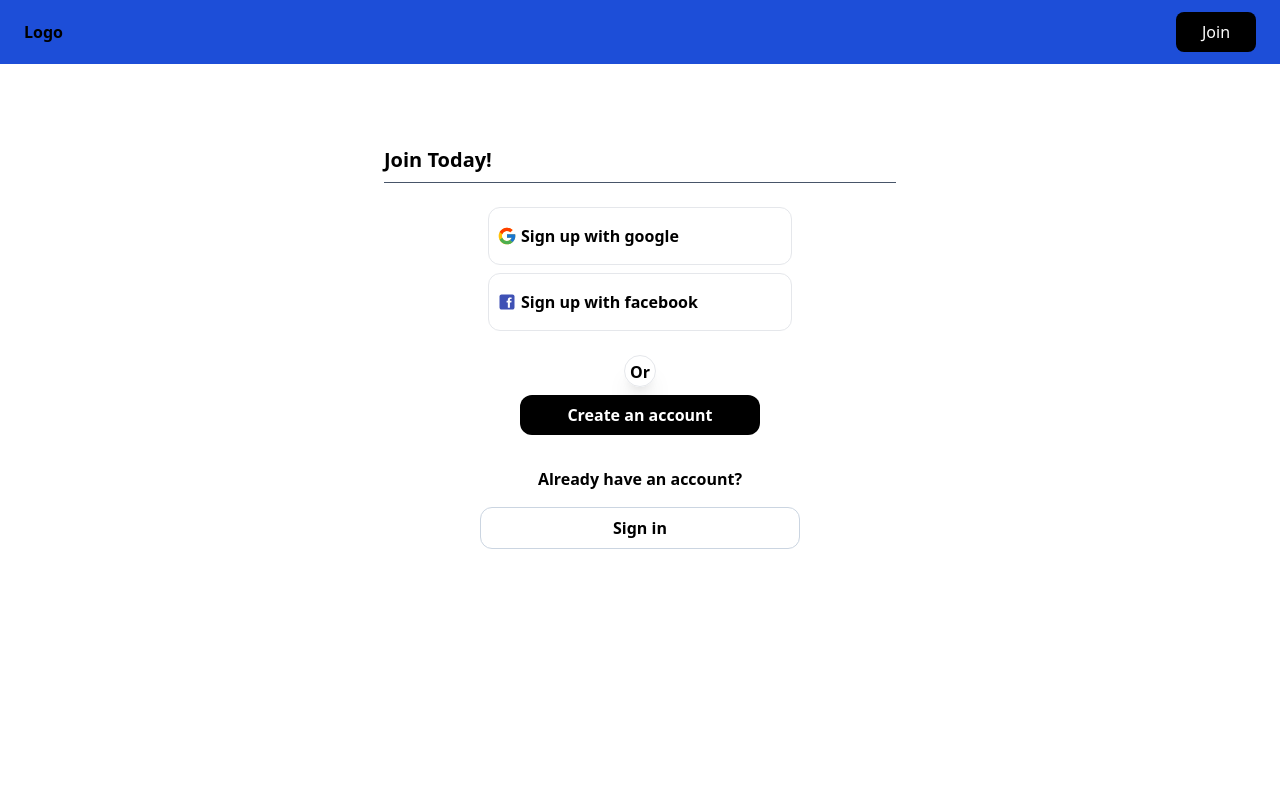
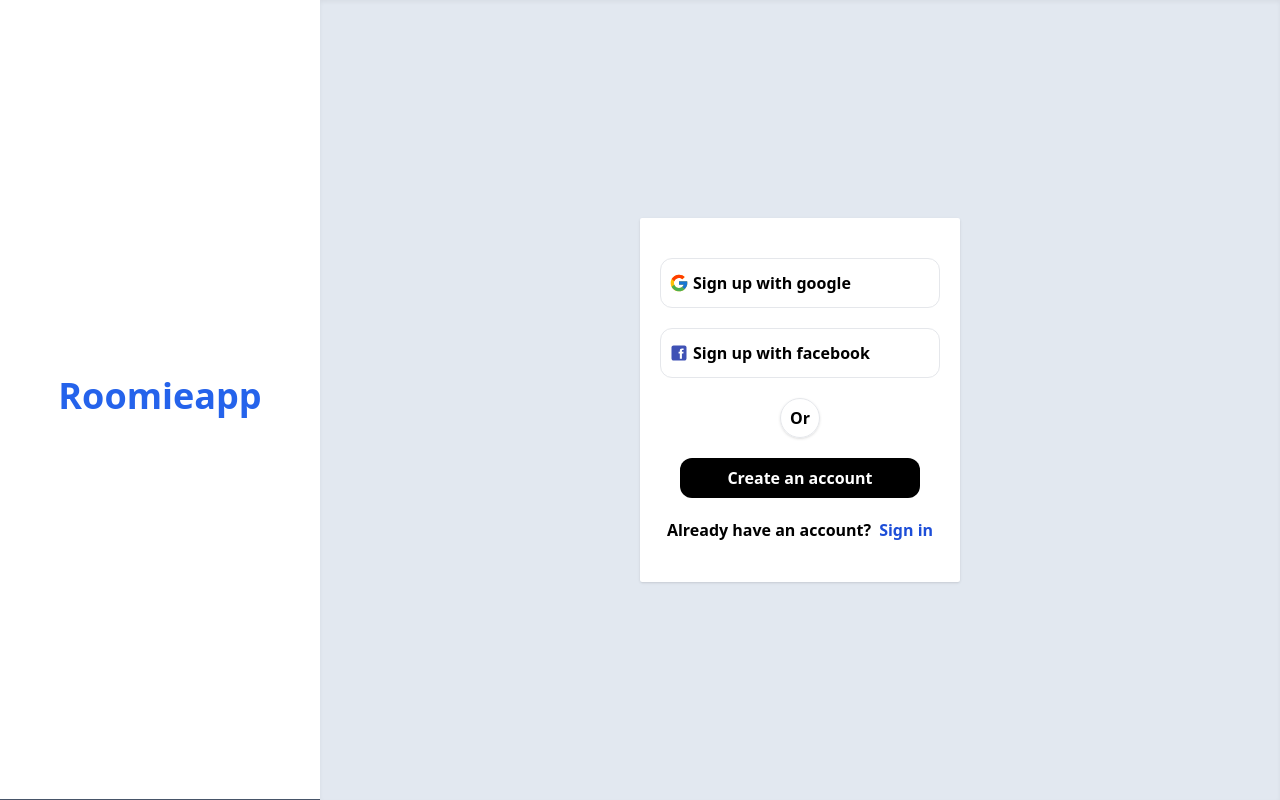
Before and after one commit to Bigchills/OAuth, a React (Vite) app: page / in a window 1280 px wide. Built offline with nearby package versions, Linux system fonts and the light colour scheme.

Commit message:
new signin layout

```diff
--- a/src/Pages/Homepage.jsx
+++ b/src/Pages/Homepage.jsx
@@ -49,11 +49,15 @@ const Homepage = () => {
         setUser(JSON.parse(storedUser));
       }
     }
+    if(!token || !user){
+      navigate("/")
+    }
   }, [location.search, navigate]);
 
   if (error) {
     return <div>Error: {error.message}</div>;
   }
+
 
   return (
     <div className=''>
--- a/src/Pages/SignIn.jsx
+++ b/src/Pages/SignIn.jsx
@@ -4,8 +4,7 @@ import Auth from '../components/Auth'
 
 const SignIn = () => {
   return (
-    <div>
-        <Navbar/>
+    <div className='bg-slate-200'>
         <Auth/>
     </div>
   )
--- a/src/components/Auth.jsx
+++ b/src/components/Auth.jsx
@@ -18,16 +18,17 @@ const Auth = () => {
   return (
 
     <>
-    <div className=" mt-20 w-3/4 mx-auto border-black space-y-2
+    <div className="  w-full flex h-screen mx-auto border-black
                     ">
-        <div className='border-b border-slate-600 max-w-lg mx-auto' >
-            <h2 className="text-xl font-semibold mb-2
+        <div className='border-b border-slate-600 w-1/4 flex justify-center items-center  bg-white h-screen' >
+            <h2 className="text-4xl text-blue-600 font-semibold mb-2
                             ">
-                Join Today!
+                Roomieapp
             </h2>
         </div>
-        <div className="flex flex-col font-semibold py-4 px-2 space-y-2 max-w-80 mx-auto ">
-            <button className='border  rounded-xl py-4 px-2  hover:bg-black hover:text-white' onClick={redirect} >
+        <div className='flex-1 flex justify-center items-center shadow-inner'>
+            <div className="  flex flex-col font-semibold px-5 space-y-5 min-w-80 mx-auto rounded-sm bg-white shadow py-10  ">
+                <button className='border  rounded-xl py-3 px-2  hover:bg-black hover:text-white' onClick={redirect} >
                     <a  className="flex items-center gap-1">
                         <svg className='' xmlns="http://www.w3.org/2000/svg" x="0px" y="0px" width="20" height="20" viewBox="0 0 48 48">
                         <path fill="#FFC107" d="M43.611,20.083H42V20H24v8h11.303c-1.649,4.657-6.08,8-11.303,
@@ -44,7 +45,7 @@ const Auth = () => {
                         <p>Sign up with google</p>
                     </a>
                 </button>
-            <button className='border rounded-xl py-4 px-2
+                <button className='border rounded-xl py-3 px-2
                     hover:bg-black hover:text-white'>
                     <a  className="flex items-center gap-1">
                     <svg xmlns="http://www.w3.org/2000/svg" x="0px" y="0px" width="20" height="20" viewBox="0 0 48 48">
@@ -55,9 +56,8 @@ const Auth = () => {
                         <p>Sign up with facebook</p>
                     </a>
                 </button>
-        </div>
-        <div className="rounded-full border border-solid max-w-8 max-h-8 mx-auto shadow-xl
-                 p-1 text-center font-semibold
+            <div className="rounded-full border min-w-10 min-h-10 mx-auto shadow
+                    p-1 flex justify-center  items-center font-semibold
                     ">Or
             </div>
             <div className="text-center">
@@ -66,12 +66,14 @@ const Auth = () => {
                 </button>
             </div>
 
-        <div className="text-center space-y-4 font-semibold">
-            <h3 className="mt-8">Already have an account?</h3>
+            <div className=" flex justify-center items-center space-x-2 font-semibold">
+                <h3 className="">Already have an account?</h3>
                 <button onClick={openLogin}
-            className=" bg-transparent hover:bg-slate-200 w-2/6 rounded-xl font-semibold
-                border border-slate-300 py-2">
+                className=" text-blue-700 hover hover:text-blue-900">
                     Sign in </button>
+            </div>
+
+            </div>
         </div>
     </div>
 
--- a/src/components/Maincontent.jsx
+++ b/src/components/Maincontent.jsx
@@ -6,7 +6,7 @@ const Maincontent = ({user}) => {
         <div className="bg-white p-4 rounded shadow">
             {
             user &&(
-                <div className="flex items-center space-x-2 sticky z-30">
+                <div className="flex items-center space-x-2">
                     <img src={user.avatar} alt="User" className="w-10 h-10 rounded-full" />
                     <input type="text" placeholder="What's on your mind?" className="w-full px-4 py-2 border rounded" />
                 </div>
```
Lines whose indentation alone changed are shown as unchanged.
